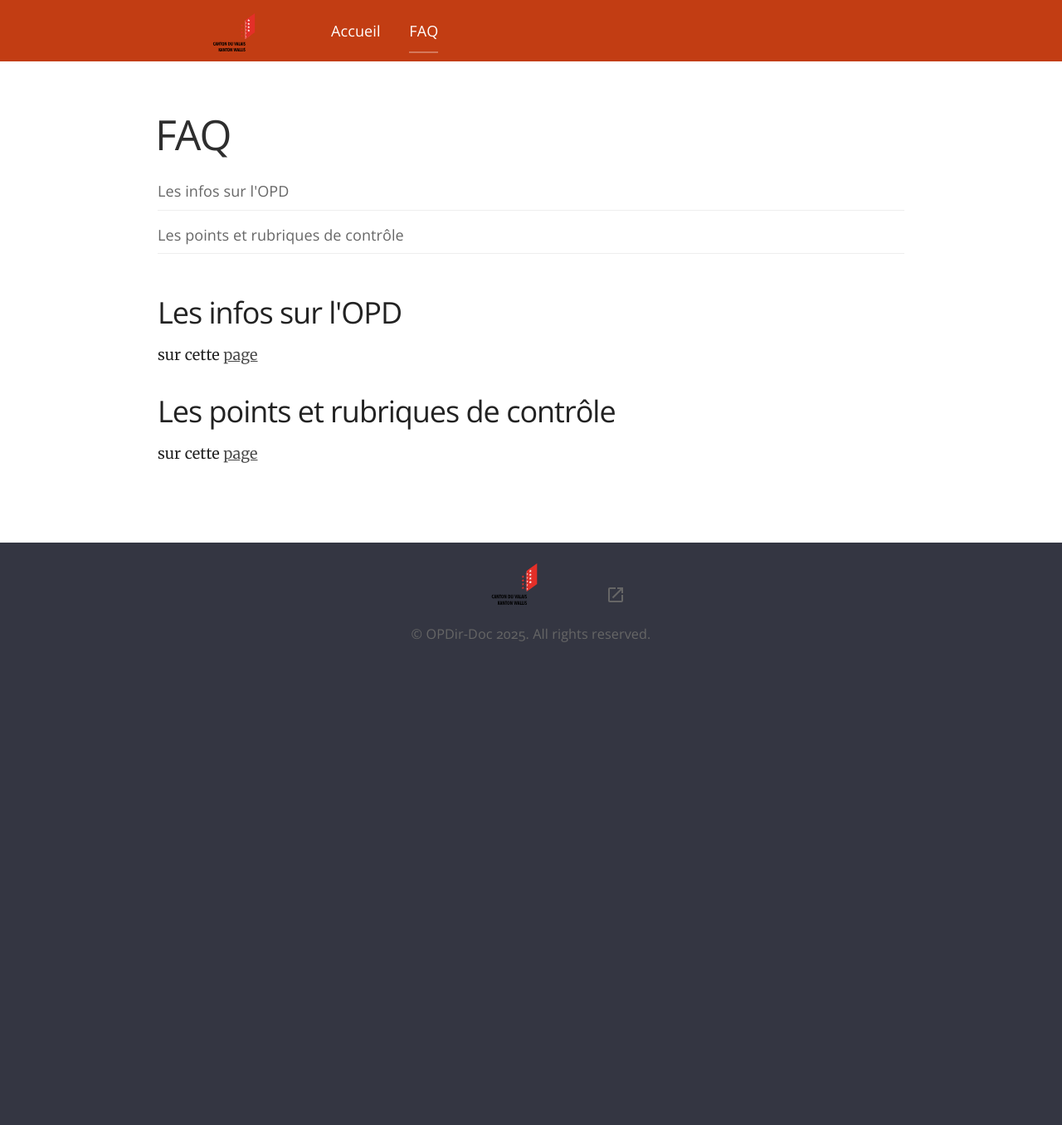
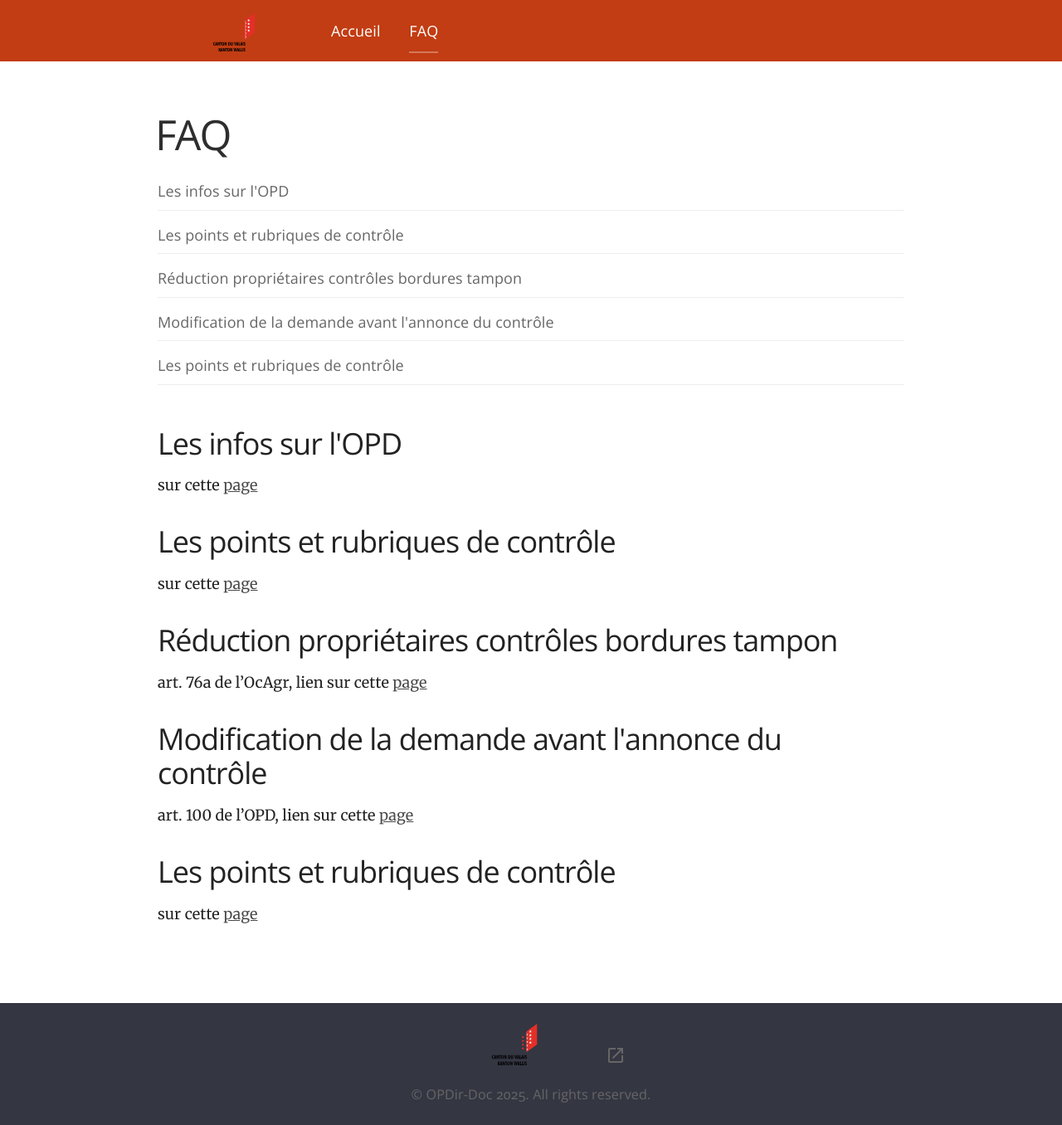
Before and after one commit to sca-opdir/documents-utiles, a Jekyll site: the page built from faq.html, in a window 1280 px wide. Shown: the whole page at 83% size. Built offline with Jekyll 4.4.1, drawn with Linux system fonts in a browser that asks for light colours; nearby versions of some CDN libraries; before the commit the page ends 900 px from its top, so only the background shows below that.

Commit message:
Update faq.html

```diff
--- a/faq.html
+++ b/faq.html
@@ -1,9 +1,16 @@
 ---
 faq:
   - question: Les infos sur l'OPD
-    answer: sur cette <a href="https://sca-opdir.github.io/documents-utiles/paiements-directs/pdir-opd/">page</a>
+    answer: sur cette <a href="https://sca-opdir.github.io/documents-utiles/paiements-directs/pdir-opd/" target="blank">page</a>
+  - question: Les points et rubriques de contrôle
+    answer: sur cette <a href="https://sca-opdir.github.io/documents-utiles/contr%C3%B4les/controles-acontrol/" target="blank">page</a>
+  - question: Réduction propriétaires contrôles bordures tampon
+    answer: art. 76a de l'OcAgr, lien sur cette <a href="https://sca-opdir.github.io/documents-utiles/fichiers/VS_OCAgr_910.100-3-1.fr.pdf" target="blank">page</a>
+  - question: Modification de la demande avant l'annonce du contrôle
+    answer: art. 100 de l'OPD, lien sur cette <a href="https://sca-opdir.github.io/documents-utiles/paiements-directs/pdir-opd//">page</a>
   - question: Les points et rubriques de contrôle
     answer: sur cette <a href="https://sca-opdir.github.io/documents-utiles/contr%C3%B4les/controles-acontrol/">page</a>
+
 
 ---
 
```
